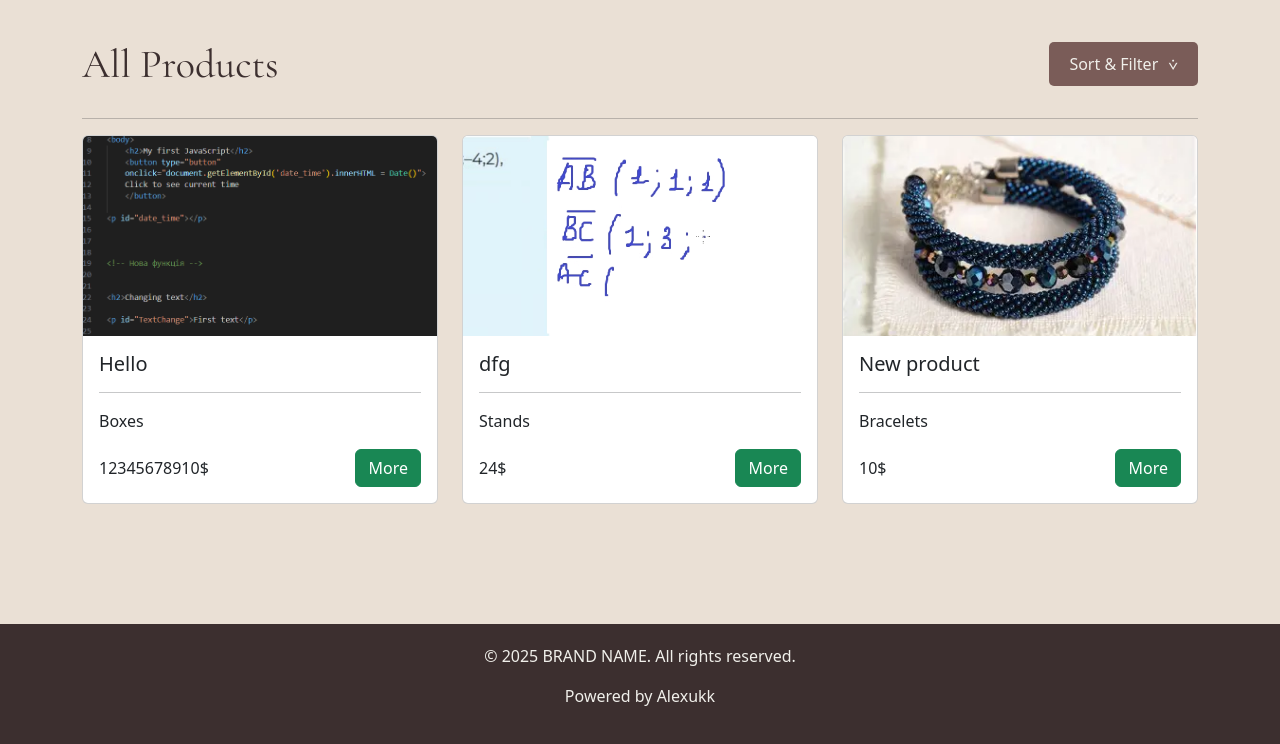
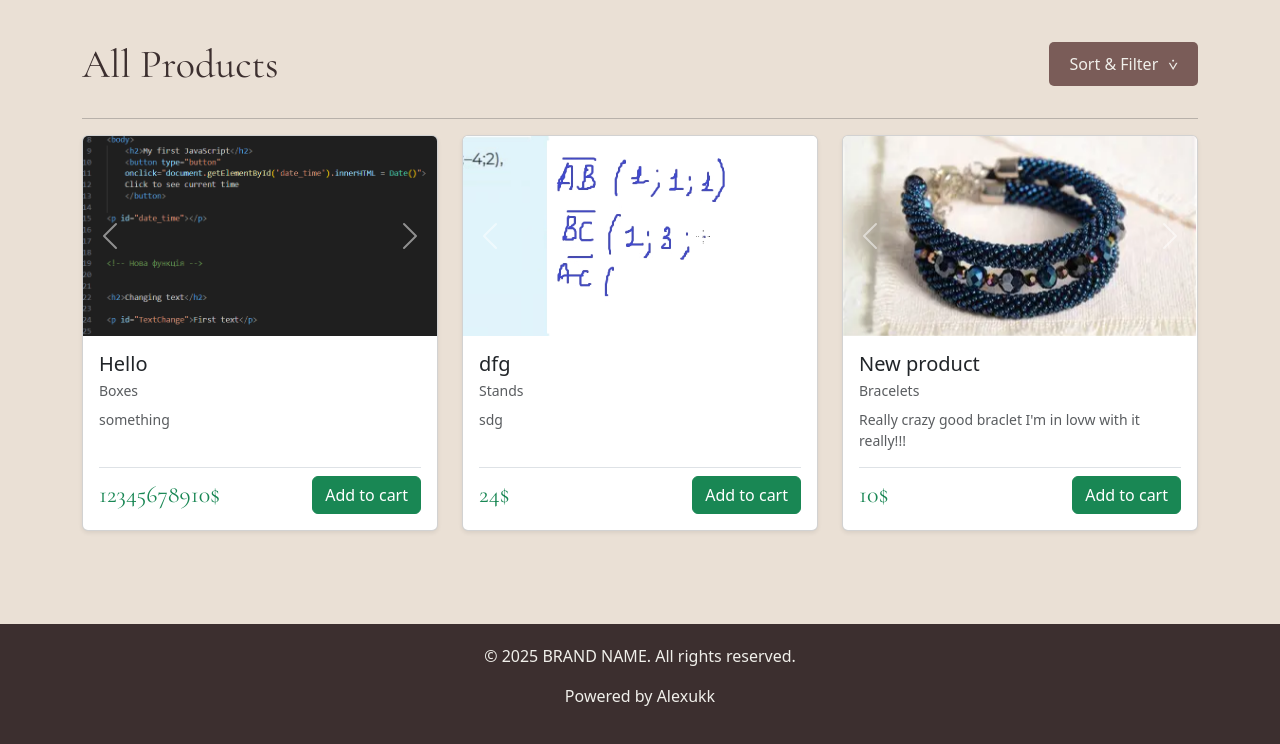
Before and after one commit to Alexukk/Diordiev-Crafts, a Flask app: page /shop in a window 1280 px wide. Shown: the part 56-800 px from the top of the page. Run offline with Flask 3, Linux system fonts and the light colour scheme; some libraries are stand-ins or nearby versions.

Commit message:
Reworked shop page, remowed product_details pages

```diff
--- a/bot.py
+++ /dev/null
@@ -1 +0,0 @@
-import telebot
--- a/main.py
+++ b/main.py
@@ -4,8 +4,6 @@
 from dotenv import load_dotenv
 import os
 from datetime import datetime, timezone
-
-from unicodedata import category
 from werkzeug.utils import secure_filename
 
 load_dotenv()
@@ -90,7 +88,6 @@
     elif sort_by == 'price_desc':
         query = query.order_by(Product.price.desc())
 
-
     products = query.all()
 
     return render_template('shop.html', products=products)
@@ -105,6 +102,14 @@
     all_posts = Post.query.order_by(Post.date.desc()).all()
     return render_template('posts.html', posts=all_posts)
 
+#@app.route('/product/<int:product_id>')
+#def product_detail(product_id):
+#    product = Product.query.get_or_404(product_id)
+#    return render_template('product.html', product=product)
+
+@app.route('/add-to-cart')
+def addToCart():
+    pass
 # -------------------------Default routes logic ended--------------------------------#
 
 # -------------------------ADMIN logic started--------------------------------#
--- a/templates/base.html
+++ b/templates/base.html
@@ -61,5 +61,6 @@
             console.log('Diordiev Crafts page loaded.');
         });
     </script>
+    <script src="https://cdn.lordicon.com/lordicon-1.3.0.js"></script>
 </body>
 </html>
--- /dev/null
+++ b/templates/product.html
@@ -0,0 +1 @@
+<h1>This is no longer used</h1>
--- a/templates/shop.html
+++ b/templates/shop.html
@@ -1,6 +1,21 @@
 {% extends "base.html" %}
 
 {% block title %}Shop - Diordiev Crafts{% endblock %}
+
+{% block head %}
+    {{ super() }}
+    <style>
+        .product-img-container {
+            height: 350px; /* Фіксована висота контейнера */
+            overflow: hidden; /* Обрізає все, що виходить за межі */
+        }
+        .product-img-container .carousel-item img {
+            height: 100%; /* Зображення займає всю висоту контейнера */
+            width: 100%;
+            object-fit: cover; /* Забезпечує обрізання та покриття області */
+        }
+    </style>
+{% endblock %}
 
 {% block content %}
     <section class="shop-page container">
@@ -13,67 +28,69 @@
                     <span class="arrow">⩒</span>
                 </button>
                 <div class="dropdown-content">
+
                     <div class="filter-group">
                         <p class="filter-title">Price</p>
                         <label>
-                            <input type="checkbox" name="sort_by" value="price_asc">
+                            <input type="radio" name="sort_by" value="price_asc">
                             Low to High
                         </label>
                         <label>
-                            <input type="checkbox" name="sort_by" value="price_desc">
+                            <input type="radio" name="sort_by" value="price_desc">
                             High to Low
                         </label>
                     </div>
 
-                    <div class="filter-group" data-category="boxes">
+                    <div class="filter-group">
                         <p class="filter-title">Woodenware</p>
                         <label>
-                            <input type="checkbox" name="type" value="boxes">
+                            <input type="radio" name="type" value="Boxes">
                             Boxes
                         </label>
                         <label>
-                            <input type="checkbox" name="type" value="stands">
+                            <input type="radio" name="type" value="Stands">
                             Stands
                         </label>
                         <label>
-                            <input type="checkbox" name="type" value="figurines">
+                            <input type="radio" name="type" value="Figurines">
                             Figurines
                         </label>
                     </div>
 
-                    <div class="filter-group" data-category="jewelry">
+                    <div class="filter-group">
                         <p class="filter-title">Jewelry</p>
                         <label>
-                            <input type="checkbox" name="type" value="bracelets">
+                            <input type="radio" name="type" value="Bracelets">
                             Bracelets
                         </label>
                         <label>
-                            <input type="checkbox" name="type" value="earrings">
+                            <input type="radio" name="type" value="Earrings">
                             Earrings
                         </label>
                         <label>
-                            <input type="checkbox" name="type" value="necklaces">
+                            <input type="radio" name="type" value="Necklaces">
                             Necklaces
                         </label>
                     </div>
 
-                    <div class="filter-group" data-category="candles">
+                    <div class="filter-group">
                         <p class="filter-title">Candles</p>
                         <label>
-                            <input type="checkbox" name="type" value="soy">
+                            <input type="radio" name="type" value="Soy">
                             Soy
                         </label>
                         <label>
-                            <input type="checkbox" name="type" value="beeswax">
+                            <input type="radio" name="type" value="Beeswax">
                             Beeswax
                         </label>
                         <label>
-                            <input type="checkbox" name="type" value="scented">
+                            <input type="radio" name="type" value="Scented">
                             Scented
                         </label>
                     </div>
 
-                    <button class="apply-filters-button">Apply</button>
+                    <button class="apply-filters-button w-100 mt-2 mb-2">Apply</button>
+                    <button class="reset-filters-button btn btn-outline-secondary w-100">Reset</button>
                 </div>
             </div>
         </div>
@@ -81,50 +98,110 @@
         <div class="row g-4">
     {% for product in products %}
     <div class="col-12 col-md-6 col-lg-4">
-        <div class="card h-100">
-            <img src="{{ './static/' + product.photo1}}" class="card-img-top" alt="{{ product.title }}">
-              <div class="card-body">
-                <h5 class="card-title">{{ product.title }}</h5>
-                  <hr>
-                  <p>{{ product.category }}</p>
-                <div class="d-flex justify-content-between align-items-center mt-3">
-                    <p class="card-text mb-0">{{ product.price }}$</p>
-                    <a href="{{ url_for('shop', product_id=product.id) }}" class="btn btn-success">More</a>
+        <div class="card h-100 shadow-sm">
+
+            <div class="product-img-container">
+                <div id="productCarousel_{{ product.id }}" class="carousel slide" data-bs-ride="carousel" data-bs-interval="10000">
+
+                    <div class="carousel-inner">
+                        {% if product.photo1 %}
+                        <div class="carousel-item active">
+                            <img src="{{ './static/' + product.photo1}}" class="card-img-top" alt="{{ product.title }} 1">
+                        </div>
+                        {% endif %}
+
+                        {% if product.photo2 %}
+                        <div class="carousel-item">
+                            <img src="{{ './static/' + product.photo2}}" class="card-img-top" alt="{{ product.title }} 2">
+                        </div>
+                        {% endif %}
+
+                        {% if product.photo3 %}
+                        <div class="carousel-item">
+                            <img src="{{ './static/' + product.photo3}}" class="card-img-top" alt="{{ product.title }} 3">
+                        </div>
+                        {% endif %}
+                    </div>
+
+                    <button class="carousel-control-prev" type="button" data-bs-target="#productCarousel_{{ product.id }}" data-bs-slide="prev">
+                        <span class="carousel-control-prev-icon" aria-hidden="true"></span>
+                        <span class="visually-hidden">Previous</span>
+                    </button>
+                    <button class="carousel-control-next" type="button" data-bs-target="#productCarousel_{{ product.id }}" data-bs-slide="next">
+                        <span class="carousel-control-next-icon" aria-hidden="true"></span>
+                        <span class="visually-hidden">Next</span>
+                    </button>
+
+                </div>
+            </div> <div class="card-body d-flex flex-column">
+                <h5 class="card-title mb-1">{{ product.title }}</h5>
+                <p class="text-muted small mb-2">{{ product.category }}</p>
+
+                <p class="card-text flex-grow-1 text-muted small">{{ product.text|truncate(80) }}</p>
+
+                <div class="d-flex justify-content-between align-items-center mt-auto pt-2 border-top">
+                    <h4 class="text-success mb-0">{{ product.price }}$</h4>
+                    <a href="{{ url_for('addToCart', product_id=product.id) }}" class="btn btn-success">Add to cart</a>
                 </div>
             </div>
         </div>
     </div>
     {% endfor %}
 </div>
+
     </section>
 <script>
     document.addEventListener('DOMContentLoaded', () => {
         const sortButton = document.querySelector('.sort-button');
         const dropdownContent = document.querySelector('.dropdown-content');
         const applyButton = document.querySelector('.apply-filters-button');
+        const resetButton = document.querySelector('.reset-filters-button');
 
+        const carousels = document.querySelectorAll('.carousel');
+
+        const pauseAllCarousels = () => {
+            carousels.forEach(carouselEl => {
+                if (window.bootstrap && bootstrap.Carousel.getInstance(carouselEl)) {
+                    bootstrap.Carousel.getInstance(carouselEl).pause();
+                }
+            });
+        };
+
+        const cycleAllCarousels = () => {
+            carousels.forEach(carouselEl => {
+                if (window.bootstrap && bootstrap.Carousel.getInstance(carouselEl)) {
+                    bootstrap.Carousel.getInstance(carouselEl).cycle();
+                }
+            });
+        };
+
+        // 1. Управління каруселлю при відкритті/закритті фільтрів
         sortButton.addEventListener('click', (event) => {
             event.stopPropagation();
             dropdownContent.classList.toggle('show');
-        });
 
-        document.addEventListener('click', (event) => {
-            if (!dropdownContent.contains(event.target) && !sortButton.contains(event.target)) {
-                dropdownContent.classList.remove('show');
+            if (dropdownContent.classList.contains('show')) {
+                pauseAllCarousels();
+            } else {
+                cycleAllCarousels();
             }
         });
 
+        // 2. Закриття фільтрів при кліку поза областю
+        document.addEventListener('click', (event) => {
+            if (!dropdownContent.contains(event.target) && !sortButton.contains(event.target) && dropdownContent.classList.contains('show')) {
+                dropdownContent.classList.remove('show');
+                cycleAllCarousels();
+            }
+        });
+
+        // 3. Логіка застосування фільтрів
         applyButton.addEventListener('click', () => {
-            const checkedCheckboxes = dropdownContent.querySelectorAll('input[type="checkbox"]:checked');
+            const checkedRadios = dropdownContent.querySelectorAll('input[type="radio"]:checked');
             const params = [];
 
-            checkedCheckboxes.forEach(checkbox => {
-                if (checkbox.name === 'type') {
-                    params.push(`type=${checkbox.value}`);
-                }
-                if (checkbox.name === 'sort_by') {
-                    params.push(`sort_by=${checkbox.value}`);
-                }
+            checkedRadios.forEach(radio => {
+                params.push(`${radio.name}=${radio.value}`);
             });
 
             if (params.length > 0) {
@@ -133,6 +210,18 @@
                 window.location.href = `/shop`;
             }
         });
+
+        // 4. Скидання фільтрів
+        resetButton.addEventListener('click', () => {
+            window.location.href = `/shop`;
+        });
+
+        // 5. Ініціалізація каруселей
+        carousels.forEach(carouselEl => {
+            if (window.bootstrap) {
+                new bootstrap.Carousel(carouselEl);
+            }
+        });
     });
 </script>
 {% endblock %}
```
Also changed, not shown: instance/DiordievCrafts.db, static/uploads/products/20250912191436097019_Screenshot_2025-04-03_182645.png (added), static/uploads/products/20250912191436098020_Screenshot_2025-04-03_182616.png (added), static/uploads/products/20250912191436099020_Screenshot_2025-04-03_192800.png (added), static/uploads/products/20251006212159798180_Screenshot_2025-04-09_112349.png (added), static/uploads/products/20251006212159804099_Screenshot_2025-04-09_121303.png (added), static/uploads/products/20251006212159805437_Screenshot_2025-04-09_110217.png (added), static/uploads/products/20251006215721372584_braclet-test-one.webp (added), static/uploads/products/20251006215721372584_braclet-test-three.webp (added), static/uploads/products/20251006215721372584_braclet-test-two.webp (added), 1 other file.
